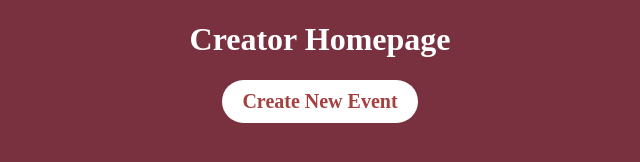
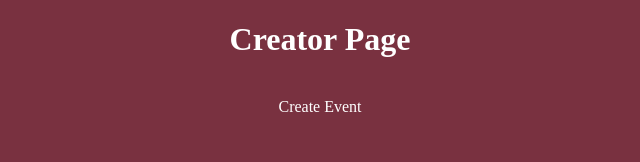
Before and after one commit to Carterrrrrrrr/seat-assigner, a website with bundled scripts: page creator-mode/createpage.html in a window 1280 px wide. Shown: the whole page, without its empty margins (320-960 px from the left). Built offline with nearby package versions, Linux system fonts and the light colour scheme.

Commit message:
Update createpage.html

```diff
--- a/creator-mode/createpage.html
+++ b/creator-mode/createpage.html
@@ -7,29 +7,17 @@
     <title>Document</title>
 </head>
 <body>
-
-    <h1>Creator Homepage</h1>
-    <h2></h2>
-    <div id="divEvents"></div>
     <script type="module" src="firebase.js"></script>
     <script type="module">
         import {createEvents} from './firebase.js';
         window.createEvents = createEvents;
         createEvents();
     </script>
-
-
-<div class="click">
-    <a href="editor.html" id="create-new-event">
-        <h2>Create New Event</h2>
-
-    </a>
-
-
-    <script>
-        document.getElementById('create-new-event').addEventListener('click', () => {
-            sessionStorage.clear();
-        });
-    </script>
+    <div class="header">
+        <h1>Creator Page</h1>
+    </div>
+    <br>
+    <div id="divEvents"></div>
+    <div class="button" onclick="window.location.href='editor.html'">Create Event</div>
 </body>
 </html>
```
